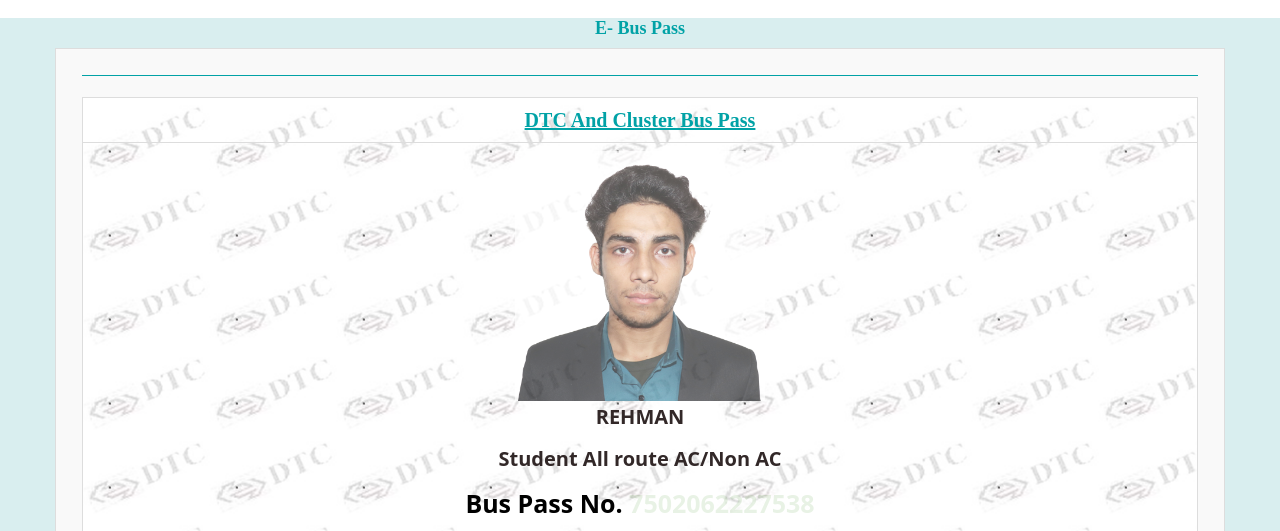
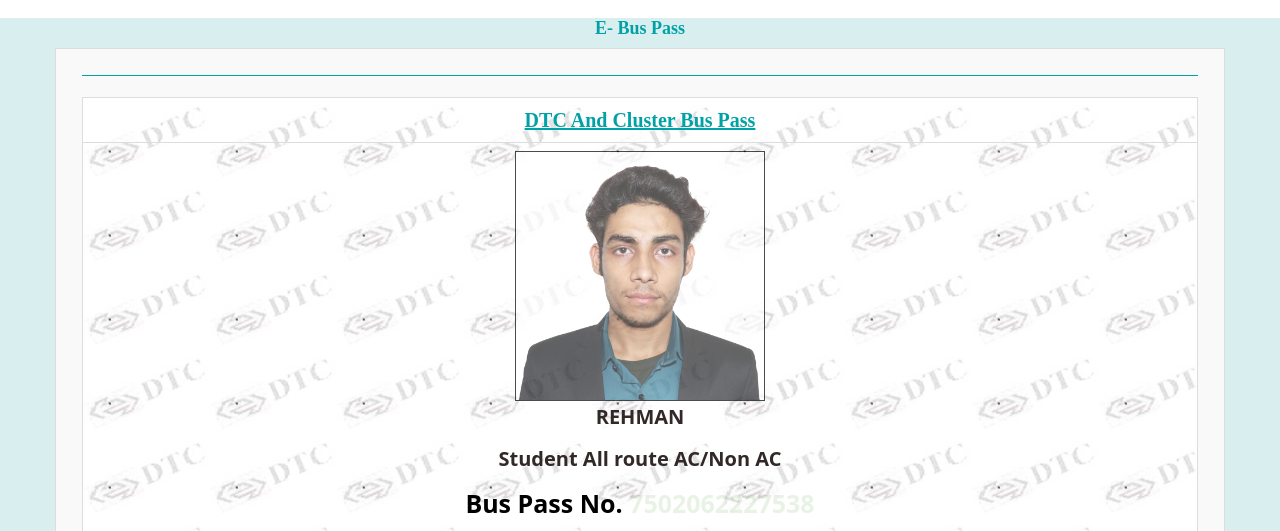
Before and after one commit to dtcpass-delhi-gov/dtcpass.delhi.gov.in-viewEPass-passno-7502062227538, a plain HTML site: page index.html in a window 1280 px wide. Shown: the top 531 px of the page. Drawn offline with Linux system fonts and the light colour scheme; files that its build step writes are made by us from their sources.

Commit message:
border added

```diff
--- a/index.html
+++ b/index.html
@@ -148,7 +148,7 @@
                                 src="images/rehman passport formal photo.jpg"
                                 height="250px"
                                 width="250px"
-                                style="opacity: 70%"
+                                style="opacity: 70%; border:1px solid black"
                               /><br />
                               <label style="font-size: 20px"
                                 ><b>REHMAN</b></label
```
